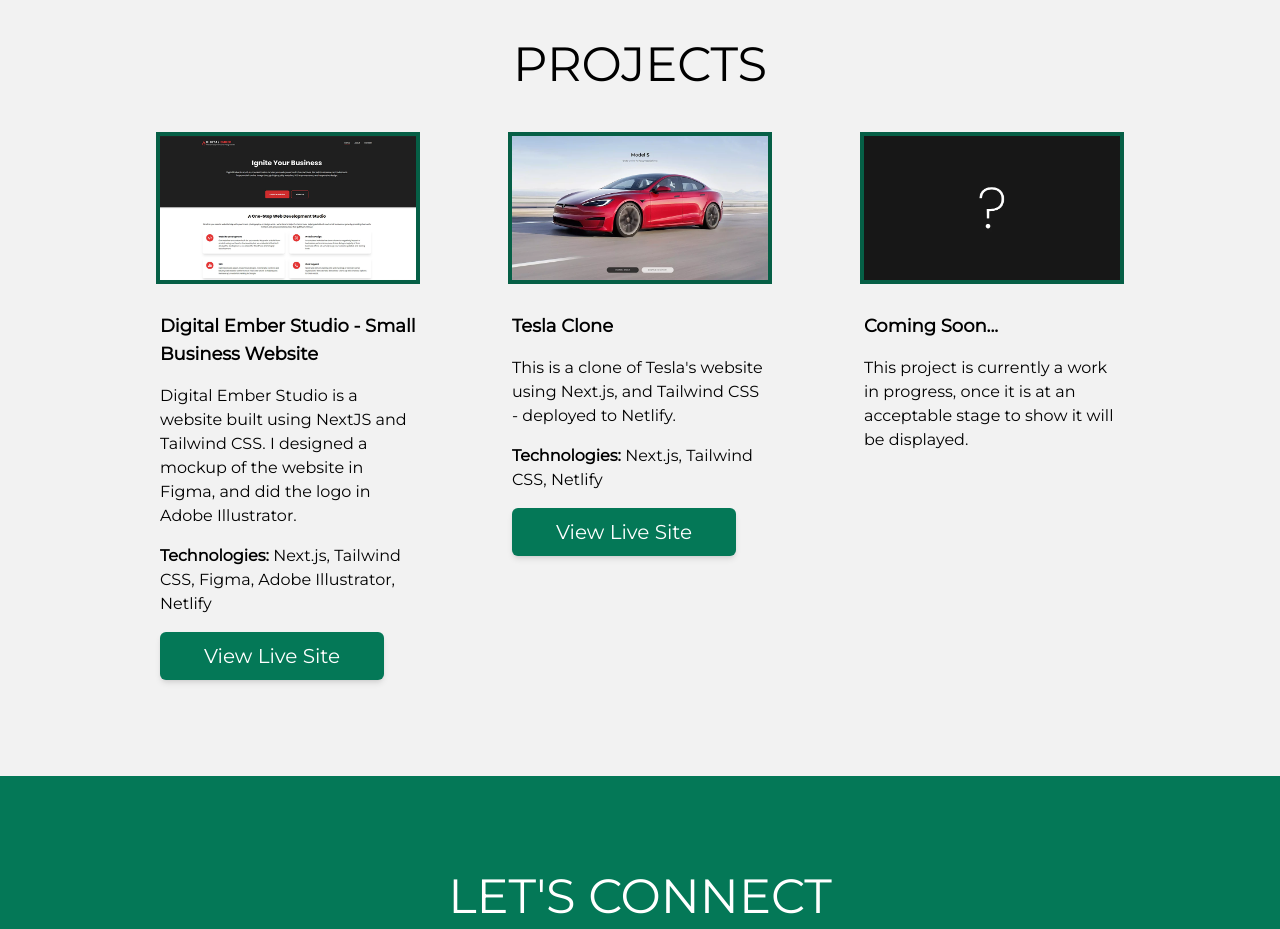
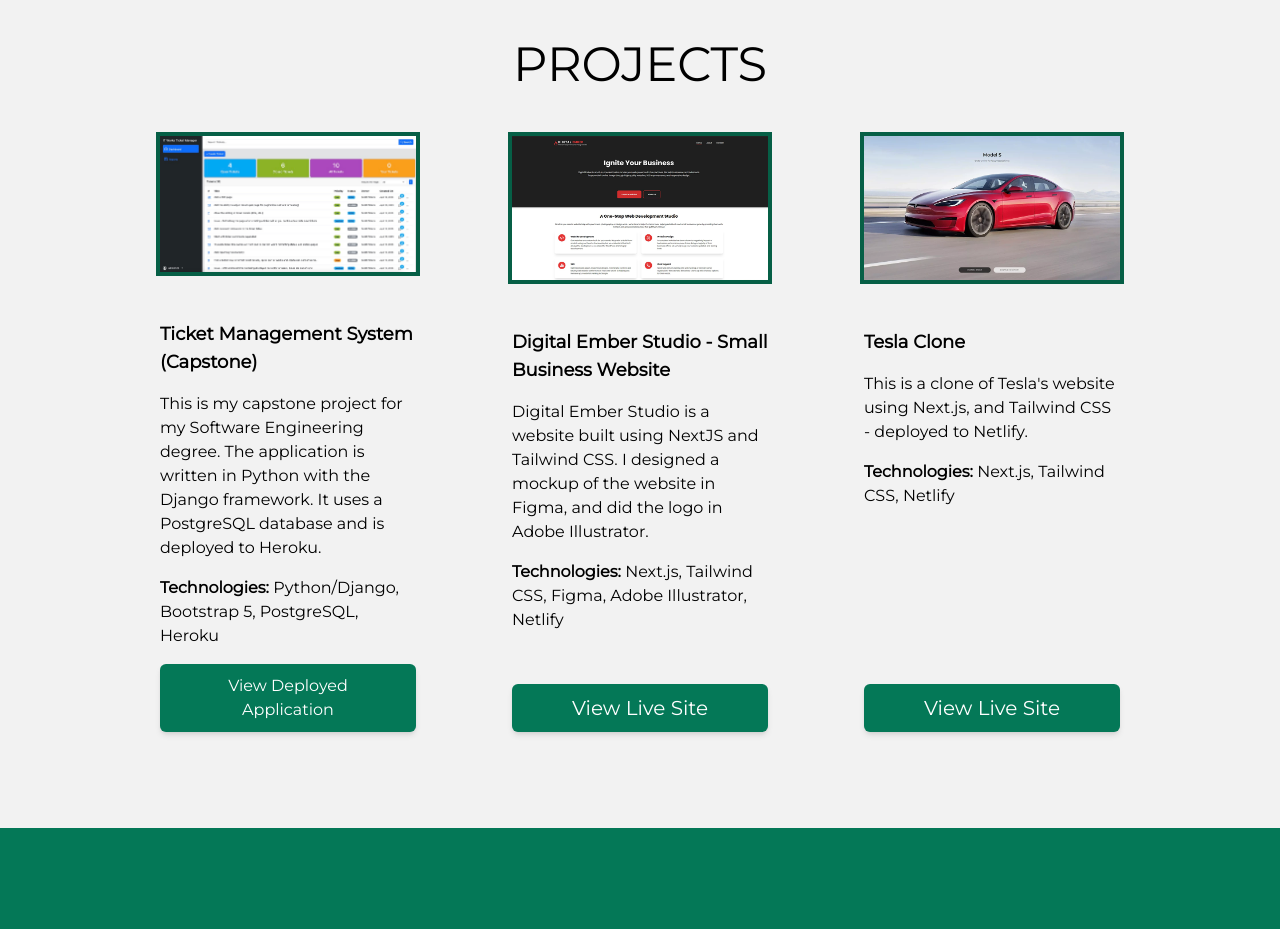
Before and after one commit to Blathe/personal-portfolio, a Next.js app: page / in a window 1280 px wide. Shown: the part 1620-2549 px from the top of the page. Built offline with nearby package versions, Linux system fonts and the light colour scheme.

Commit message:
adding new project to portfolio, fixing some UI stuff.

```diff
--- a/components/projectsSection.js
+++ b/components/projectsSection.js
@@ -11,7 +11,30 @@
 
         <div className="grid grid-cols-1 gap-20 xl:gap-8 xl:grid-cols-3 mx-auto">
         <div className="w-100">
-            <div className="px-8 lg:px-36 xl:px-8 2xl:px-0">
+            <div className="px-8 lg:px-36 xl:px-8 2xl:px-0 flex flex-col gap-4 h-full">
+              <div className="outline outline-4 outline-emerald-800 overflow-hidden grow-0">
+                <img
+                  className="hover:scale-125 transition duration-750"
+                  src="dashboard.jpg"
+                  alt=""
+                  width="900"
+                  height="553"
+                />
+              </div>
+              <div className="mt-8 flex gap-4 flex-col font-mons grow">
+                <h1 className="text-lg font-bold">Ticket Management System (Capstone)</h1>
+                <p>
+                  This is my capstone project for my Software Engineering degree. The application is written in Python with the Django framework. It uses a PostgreSQL database and is deployed to Heroku.
+                </p>
+                <p>
+                  <span className="font-bold">Technologies:</span> Python/Django, Bootstrap 5, PostgreSQL, Heroku
+                </p>
+              </div>
+              <a className="text-center shadow-md font-mons text-white bg-emerald-700 font-medium rounded-md text-md px-10 py-2.5 hover:scale-105 hover:shadow-lg transition w-full" href="https://djangotickets.herokuapp.com/" target="_blank" rel="noreferrer">View Deployed Application</a>
+            </div>
+          </div>
+          <div className="w-100">
+            <div className="px-8 lg:px-36 xl:px-8 2xl:px-0 flex flex-col gap-4 h-full">
               <div className="outline outline-4 outline-emerald-800 overflow-hidden">
                 <img
                   className="hover:scale-125 transition duration-750"
@@ -21,7 +44,7 @@
                   height="553"
                 />
               </div>
-              <div className="mt-8 flex flex-col gap-4 font-mons">
+              <div className="mt-8 flex flex-col gap-4 font-mons grow">
                 <h1 className="text-lg font-bold">
                   Digital Ember Studio - Small Business Website
                 </h1>
@@ -33,14 +56,12 @@
                   <span className="font-bold">Technologies:</span> Next.js, Tailwind
                   CSS, Figma, Adobe Illustrator, Netlify
                 </p>
-                <div className="text-center shadow-md font-mons text-white bg-emerald-700 font-medium rounded-md text-xl px-10 py-2.5 hover:scale-105 hover:shadow-lg transition w-56">
-                  <a href="https://digitalemberstudio.com" target="_blank" rel="noreferrer">View Live Site</a>
+              </div>
+              <a href="https://digitalemberstudio.com" target="_blank" rel="noreferrer" className="text-center shadow-md font-mons text-white bg-emerald-700 font-medium rounded-md text-xl px-10 py-2.5 hover:scale-105 hover:shadow-lg transition w-full">View Live Site</a>
             </div>
           </div>
-            </div>
-          </div>
-          <div className="w-100">
-            <div className="px-8 lg:px-36 xl:px-8 2xl:px-0">
+          <div className="w-100 h-full">
+            <div className="px-8 lg:px-36 xl:px-8 2xl:px-0 flex flex-col gap-4 h-full">
               <div className="outline outline-4 outline-emerald-800 overflow-hidden">
                 <img
                   className="hover:scale-125 transition duration-750"
@@ -50,7 +71,8 @@
                   height="553"
                 />
               </div>
-              <div className="mt-8 flex flex-col gap-4 font-mons">
+              <div className="mt-8 flex flex-col gap-4 font-mons grow">
+                <div className="flex flex-col grow gap-4">
                   <h1 className="text-lg font-bold">Tesla Clone</h1>
                   <p>
                     This is a clone of Tesla&apos;s website using Next.js, and Tailwind CSS - deployed to Netlify.
@@ -58,35 +80,9 @@
                   <p>
                     <span className="font-bold">Technologies:</span> Next.js, Tailwind CSS, Netlify
                   </p>
-                <div className="text-center shadow-md font-mons text-white bg-emerald-700 font-medium rounded-md text-xl px-10 py-2.5 hover:scale-105 hover:shadow-lg transition w-56">
-                  <a href="https://teslaclone123.netlify.app" target="_blank" rel="noreferrer">View Live Site</a>
                 </div>
               </div>
-            </div>
-          </div>
-          <div className="w-100">
-            <div className="px-8 lg:px-36 xl:px-8 2xl:px-0">
-              <div className="outline outline-4 outline-emerald-800 overflow-hidden">
-                <img
-                  className="hover:scale-125 transition duration-750"
-                  src="coming-soon.webp"
-                  alt=""
-                  width="900"
-                  height="553"
-                />
-              </div>
-              <div className="mt-8 flex flex-col gap-4 font-mons">
-                <h1 className="text-lg font-bold">Coming Soon...</h1>
-                <p>
-                  This project is currently a work in progress, once it is at an acceptable stage to show it will be displayed.
-                </p>
-                {/*<p>
-                  <span className="font-bold">Technologies:</span>{" "}
-                </p>
-                <div className="text-center shadow-md font-mons text-white bg-emerald-700 font-medium rounded-md text-xl px-10 py-2.5 hover:scale-105 hover:shadow-lg transition w-56">
-                  <a href="#" target="_blank">Coming Soon</a>
-                </div>*/}
-              </div>
+              <a href="https://teslaclone123.netlify.app" target="_blank" rel="noreferrer" className="text-center shadow-md font-mons text-white bg-emerald-700 font-medium rounded-md text-xl px-10 py-2.5 hover:scale-105 hover:shadow-lg transition w-full">View Live Site</a>
             </div>
           </div>
         </div>
```
Also changed, not shown: public/Dashboard.jpg (added). Lines whose indentation alone changed are shown as unchanged.
